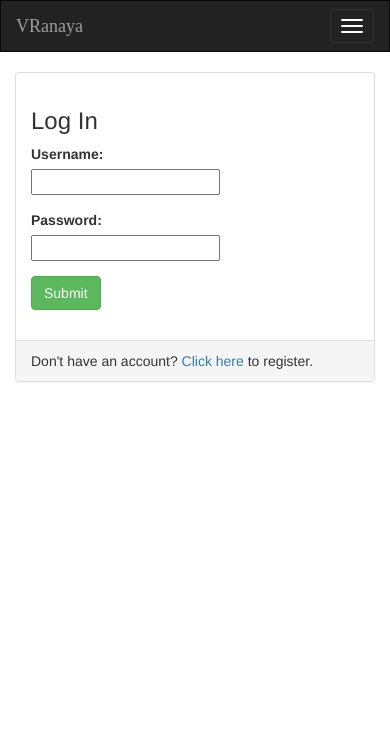
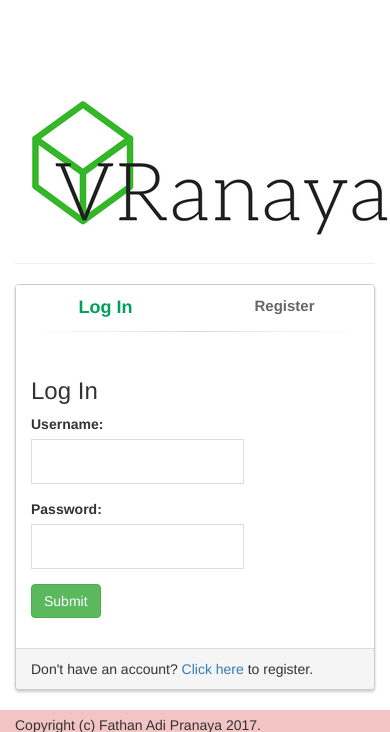
Before and after one commit to fathanpranaya/vranaya-millenuum, a Django app: page /login_user/ in a window 390 px wide; the page is wider, and only the part inside the window is pictured. Shown: the top 732 px of that part. Run offline with Django 3.2, Linux system fonts and the light colour scheme; some libraries are stand-ins or nearby versions.

Commit message:
login register page integrated with the logic

```diff
--- a/vranaya_app/templates/base_visitor.html
+++ b/vranaya_app/templates/base_visitor.html
@@ -137,15 +137,15 @@
                     <div class="panel-heading">
                         <div class="row">
                             <div class="col-xs-6">
-                                <a href="#" class="active" id="login-form-link">Login</a>
+                                <a class="{% block login_active %} {% endblock %}" href="{% url 'vranaya_app:login_user' %}">Log In</a></li>
                             </div>
                             <div class="col-xs-6">
-                                <a href="#" id="register-form-link">Register</a>
+                                <a class="{% block register_active %} {% endblock %}" href="{% url 'vranaya_app:register' %}">Register</a>
                             </div>
                         </div>
                         <hr>
                     </div>
-                    {% block body %} {%endblock}
+                    {% block body %} {% endblock %}
                 </div>
             </div>
         </div>
--- a/vranaya_app/templates/music/login.html
+++ b/vranaya_app/templates/music/login.html
@@ -1,13 +1,9 @@
-{% extends 'music/base_visitor.html' %}
+{% extends 'base_visitor.html' %}
 {% block title %}Log In{% endblock %}
 {% block login_active %}active{% endblock %}
 
 {% block body %}
-<div class="container-fluid">
 
-    <div class="row">
-        <div class="col-sm-12 col-md-6">
-            <div class="panel panel-default">
 <div class="panel-body">
     <h3>Log In</h3>
     {% if error_message %}
@@ -41,10 +37,5 @@
 <div class="panel-footer">
     Don't have an account? <a href="{% url 'vranaya_app:register' %}">Click here</a> to register.
 </div>
-            </div>
-        </div>
-    </div>
-
-</div>
 
 {% endblock %}
--- a/vranaya_app/templates/music/register.html
+++ b/vranaya_app/templates/music/register.html
@@ -23,6 +23,4 @@
         Already have an account? <a href="{% url 'vranaya_app:login_user' %}">Click here</a> to log in.
     </div>
 
-
-
 {% endblock %}
```
Lines whose indentation alone changed are shown as unchanged.
